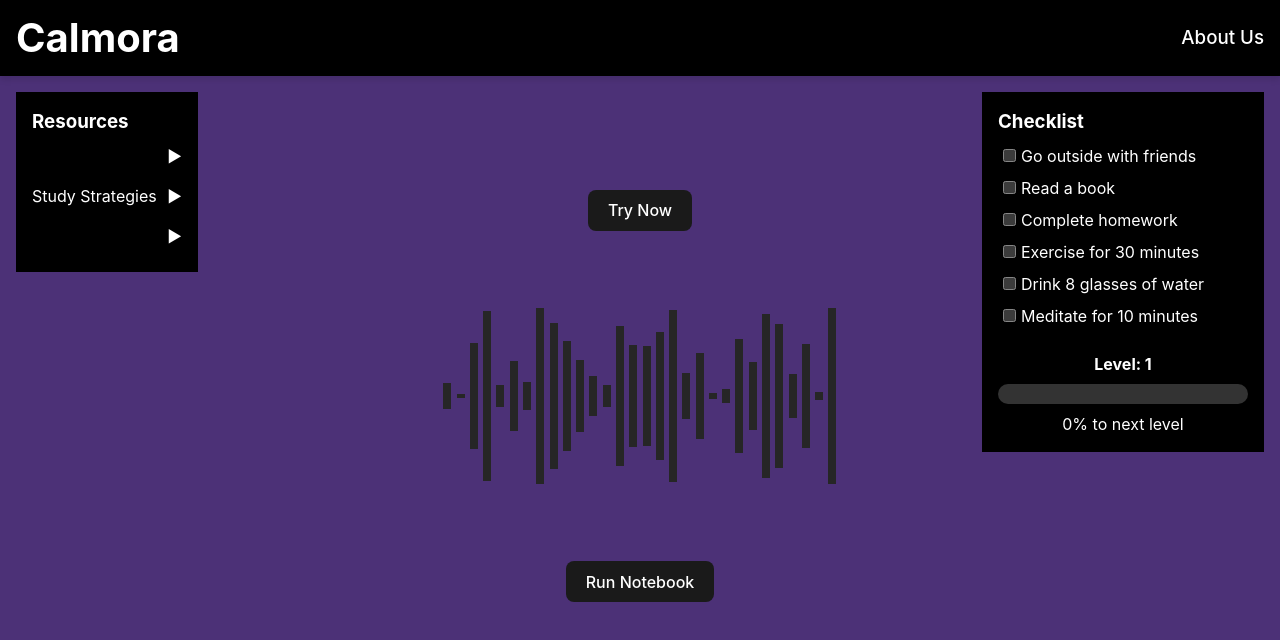
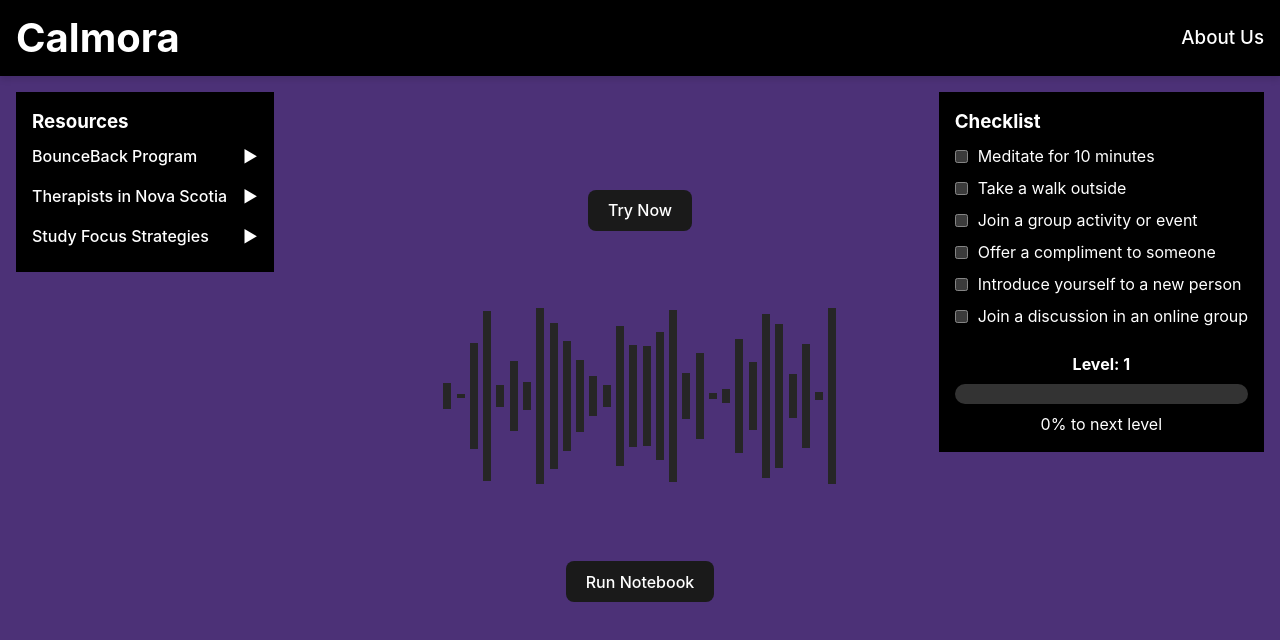
Before and after one commit to eyurekli/shiftkey-mental-2025, a React (Vite) app in the folder react-project/: page / in a window 1280 px wide. Shown: the top 640 px of the page. Built offline with nearby package versions, Linux system fonts and the light colour scheme.

Commit message:
design changes

```diff
--- a/react-project/src/components/Checklist.jsx
+++ b/react-project/src/components/Checklist.jsx
@@ -6,12 +6,13 @@ export default function Checklist() {
   const [showConfetti, setShowConfetti] = useState(false);
 
   const [items, setItems] = useState([
-    { id: 1, text: "Go outside with friends", checked: false },
-    { id: 2, text: "Read a book", checked: false },
-    { id: 3, text: "Complete homework", checked: false },
-    { id: 4, text: "Exercise for 30 minutes", checked: false },
-    { id: 5, text: "Drink 8 glasses of water", checked: false },
-    { id: 6, text: "Meditate for 10 minutes", checked: false },
+    { id: 1, text: "Meditate for 10 minutes", checked: false },
+    { id: 2, text: "Take a walk outside", checked: false },
+    { id: 3, text: "Join a group activity or event", checked: false },
+    { id: 4, text: "Offer a compliment to someone", checked: false },
+    { id: 5, text: "Introduce yourself to a new person", checked: false },
+    { id: 6, text: "Join a discussion in an online group", checked: false },
+
   ]);
 
   const [points, setPoints] = useState(0); // Total points
--- a/react-project/src/components/Resources.jsx
+++ b/react-project/src/components/Resources.jsx
@@ -12,9 +12,24 @@ export default function Resources() {
   };
 
   const resources = [
-    { id: 1, text: "", blurb: "A suite of online mental health resources available for free to post-secondary students, complementing on-campus services."},
-    { id: 2, text: "Study Strategies", blurb: "Learn effective strategies to improve focus and productivity while studying." },
-    { id: 3, text: "", blurb: "Explore meditation techniques to reduce stress and enhance mindfulness." },
+    {
+      id: 1,
+      text: "BounceBack Program",
+      blurb: "A free, guided self-help program designed to help individuals aged 15+ manage low mood, anxiety, and stress with coaching and tools.",
+      link: "https://bounceback.cmha.ca/",
+    },
+    {
+      id: 2,
+      text: "Therapists in Nova Scotia",
+      blurb: "A comprehensive directory to find licensed therapists specializing in anxiety, stress, and other mental health concerns.",
+      link: "https://www.psychologytoday.com/ca/therapists/nova-scotia",
+    },
+    {
+      id: 3,
+      text: "Study Focus Strategies",
+      blurb: "Provides free online programs to help students develop better focus, time management, and study habits.",
+      link: "https://mylearningcoach.ca/service-areas/nova-scotia/",
+    },
   ];
 
   return (
@@ -24,7 +39,14 @@ export default function Resources() {
         {resources.map((resource) => (
           <div key={resource.id} className="resource-item">
             <div className="resource-header" onClick={() => toggleBlurb(resource.id)}>
-              <span>{resource.text}</span>
+              <a
+                href={resource.link}
+                target="_blank"
+                rel="noopener noreferrer"
+                className="resource-link"
+              >
+                {resource.text}
+              </a>
               <span className={`arrow ${openBlurbs[resource.id] ? "open" : ""}`}>▶</span>
             </div>
             {openBlurbs[resource.id] && (
--- a/react-project/src/styles/Checklist.css
+++ b/react-project/src/styles/Checklist.css
@@ -1,3 +1,4 @@
+/* Checklist styling */
 #checklist {
   position: absolute; /* Positioned relative to the parent container */
   top: calc(100% + 1em); /* Start below the header with spacing */
@@ -14,14 +15,24 @@
 
 #checklist ul {
   list-style: none; /* Removes the dots from list items */
-    padding: 0; /* Optional: Removes left padding from the list */
-    margin: 0; /* Optional: Removes default margin */
+  padding: 0;
+  margin: 0;
 }
 
 #checklist li {
-    margin: 0.5em 0; /* Add spacing between items, optional */
+  margin: 0.5em 0; /* Add spacing between items */
 }
 
+/* Label and checkbox styling */
+.item {
+  display: flex;
+  align-items: center; /* Align checkbox and text vertically */
+}
+
+.item input {
+  margin-right: 10px; /* Adds space between the checkbox and the text */
+  accent-color: green; /* Optional: Adds color to the checkbox */
+}
 
 /* Progress Container */
 .progress-container {
@@ -48,7 +59,3 @@
   transition: width 0.5s ease; /* Smooth transition */
   border-radius: 10px; /* Rounded edges */
 }
-
-.item input{
-  margin: 5px;
-}
--- a/react-project/src/styles/Resources.css
+++ b/react-project/src/styles/Resources.css
@@ -30,6 +30,7 @@
 
 .arrow {
   transition: transform 0.3s ease;
+  padding-left: 1em;
 }
 
 .arrow.open {
```
Lines whose indentation alone changed are shown as unchanged.
